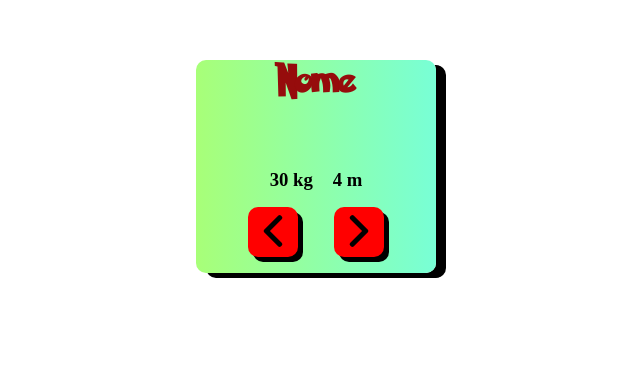
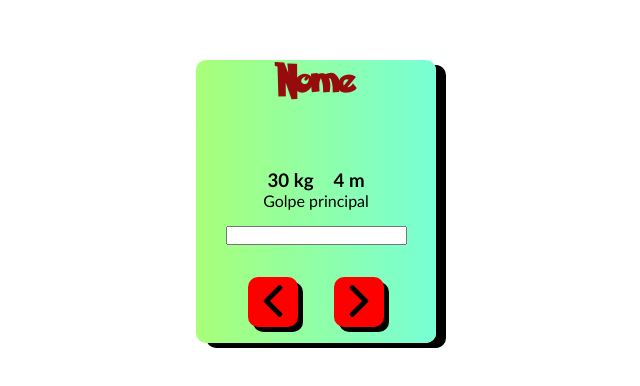
Before and after one commit to vinijacob/pokedex, a plain HTML site: page index.html in a window 1280 px wide. Shown: the part 132-518 px from the top of the page, without its empty margins (324-964 px from the left). Drawn offline with Linux system fonts and the light colour scheme; no server answers.

Commit message:
Adicionado uma search bar + estilização

```diff
--- a/index.html
+++ b/index.html
@@ -20,6 +20,9 @@
             <h3 class="poke__altura">4 m</h3>
         </div>
 
+        <p class="move">Golpe principal</p>
+
+        <input type="text" name="search-bar" id="search-bar">
         <div class="poke_nav">
             <button class="btn_backw"><img src="./icons/right-arrow.png" alt="" style="transform: rotate(180deg);"></button>
             <button class="btn_forw"><img src="./icons/right-arrow.png" alt=""></button>
--- a/main.js
+++ b/main.js
@@ -1,4 +1,6 @@
 let pokeNumber = 1
+let pokeName = 'bulbasaur'
+
 
 
 function getPokemon(el) {
@@ -14,6 +16,7 @@ function getPokemon(el) {
         document.querySelector('.poke_name').innerHTML = data['name'].toUpperCase()
         document.querySelector('.poke__peso').innerHTML = `Peso: ${data['weight']}kg`
         document.querySelector('.poke__altura').innerHTML = `Altura: ${data['height']}m`
+        document.querySelector('.move').innerHTML = `Golpe principal: ${data['moves'][0]['move']['name'].toUpperCase()}`
 
         let img = data['sprites']['versions']['generation-v']['black-white']['animated']['front_default']
         document.querySelector('.poke_img').setAttribute('src', img)
--- a/style.css
+++ b/style.css
@@ -14,6 +14,7 @@ body {
     flex-direction: column;
     justify-content: center;
     align-items: center;
+    font-family: 'Gill Sans', 'Gill Sans MT', Calibri, 'Trebuchet MS', sans-serif;
 
 }
 
@@ -39,7 +40,8 @@ h1 {
 
 
     margin-top: 15%;
-    width: 15rem;
+    min-width: 15rem;
+    min-height: 15rem;
 }
 
 .poke_info {
@@ -72,3 +74,7 @@ h1 {
     margin: 2rem;
     scale: 1.1;
 }
+
+#search-bar {
+    margin: 1rem 0;
+}
```
